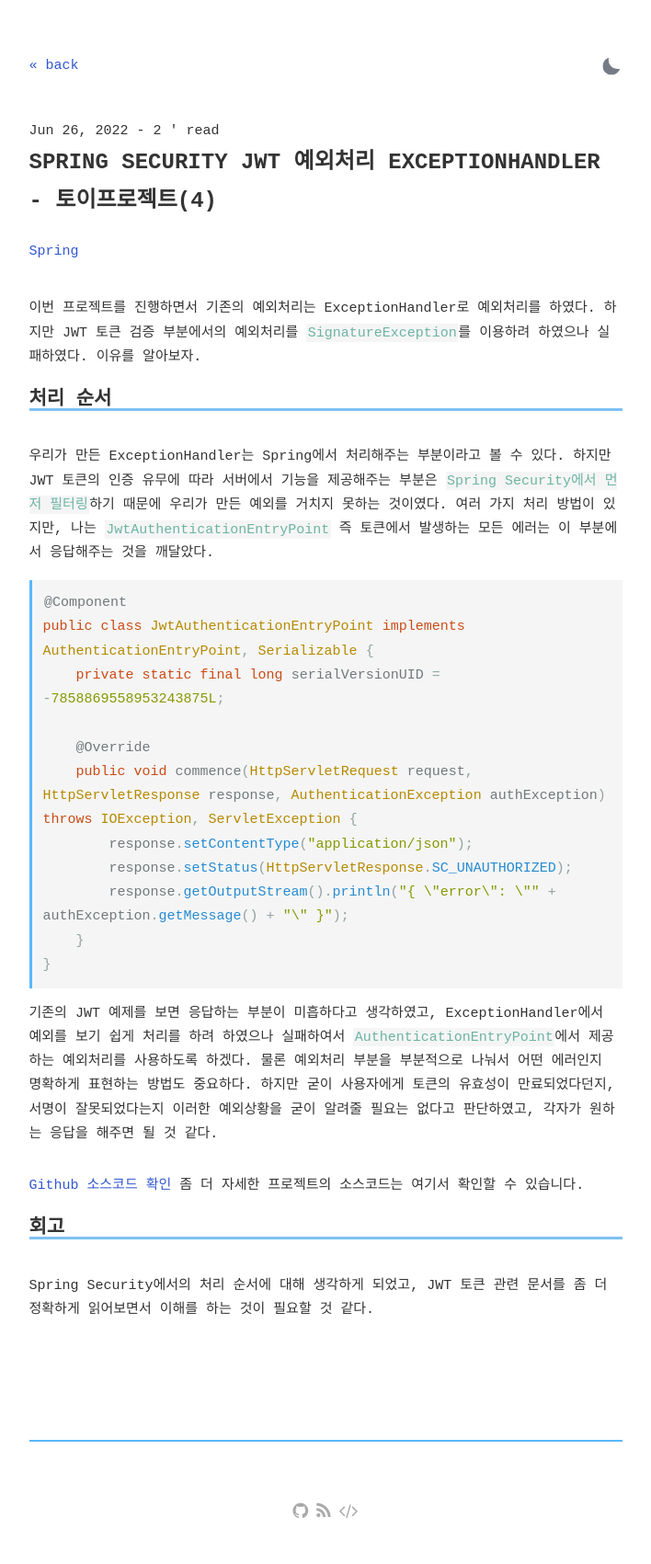
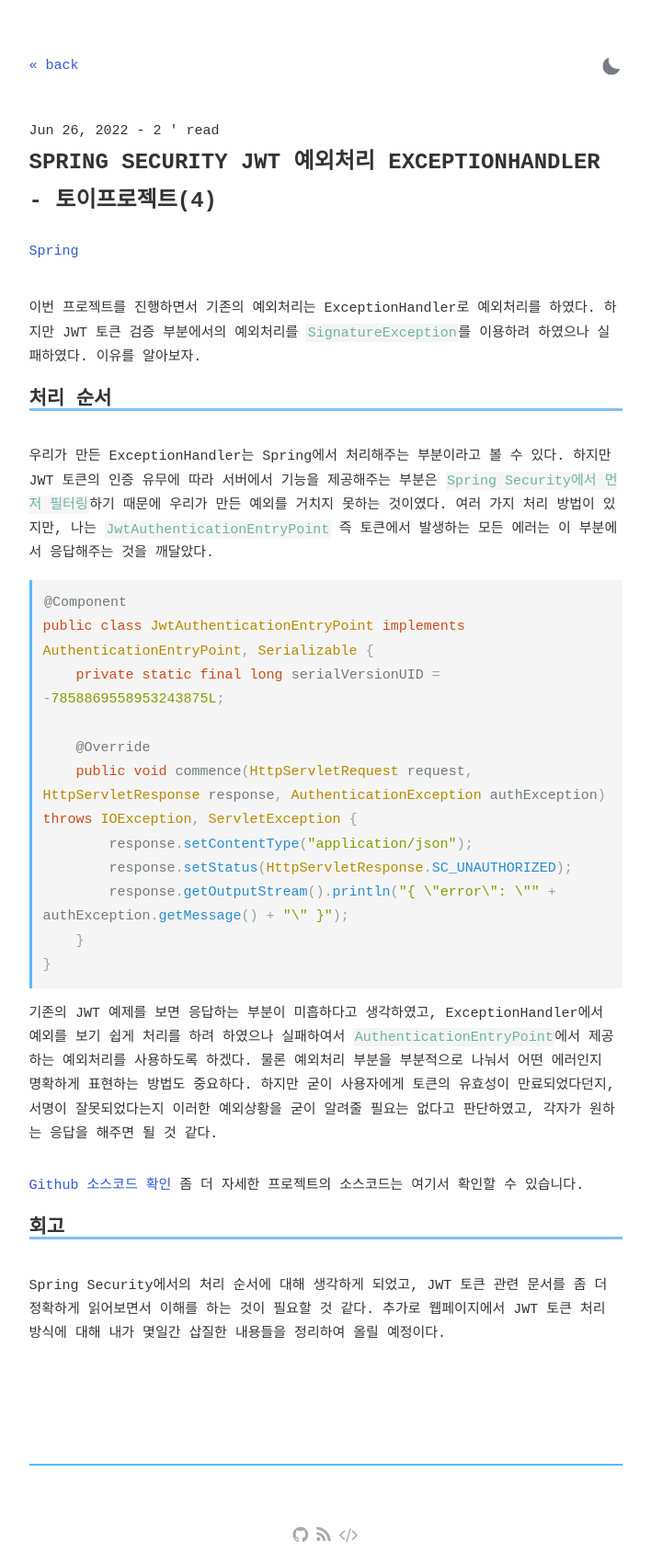
Before and after one commit to riverrevir/riverrevir.github.io, a Jekyll site: the page built from _posts/2022-06-26-springboot_study9.md, in a window 1280 px wide. Shown: the whole page at 92% size, without its empty margins (286-994 px from the left). Built offline with Jekyll 4.4.1, drawn with Linux system fonts in a browser that asks for light colours; some web fonts are replaced; comment, search, counter and statistics services are not loaded; before the commit the page ends 1675 px from its top, so only the background shows below that.

Commit message:
ADD POST

```diff
--- a/_posts/2022-06-26-springboot_study9.md
+++ b/_posts/2022-06-26-springboot_study9.md
@@ -35,4 +35,4 @@
 
 <h4>회고</h4>
 
-Spring Security에서의 처리 순서에 대해 생각하게 되었고, JWT 토큰 관련 문서를 좀 더 정확하게 읽어보면서 이해를 하는 것이 필요할 것 같다.
+Spring Security에서의 처리 순서에 대해 생각하게 되었고, JWT 토큰 관련 문서를 좀 더 정확하게 읽어보면서 이해를 하는 것이 필요할 것 같다. 추가로 웹페이지에서 JWT 토큰 처리 방식에 대해 내가 몇일간 삽질한 내용들을 정리하여 올릴 예정이다.
```
